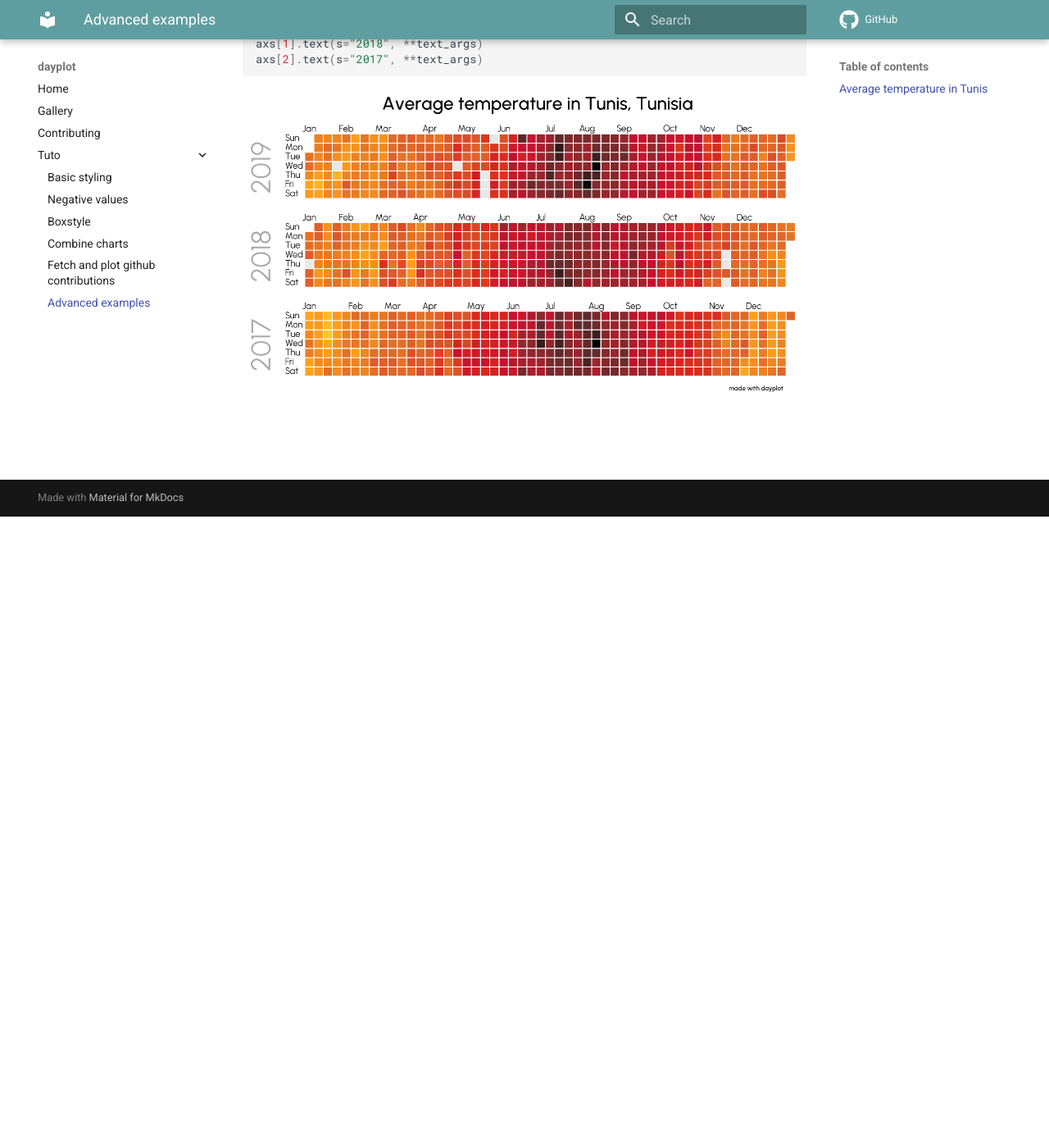
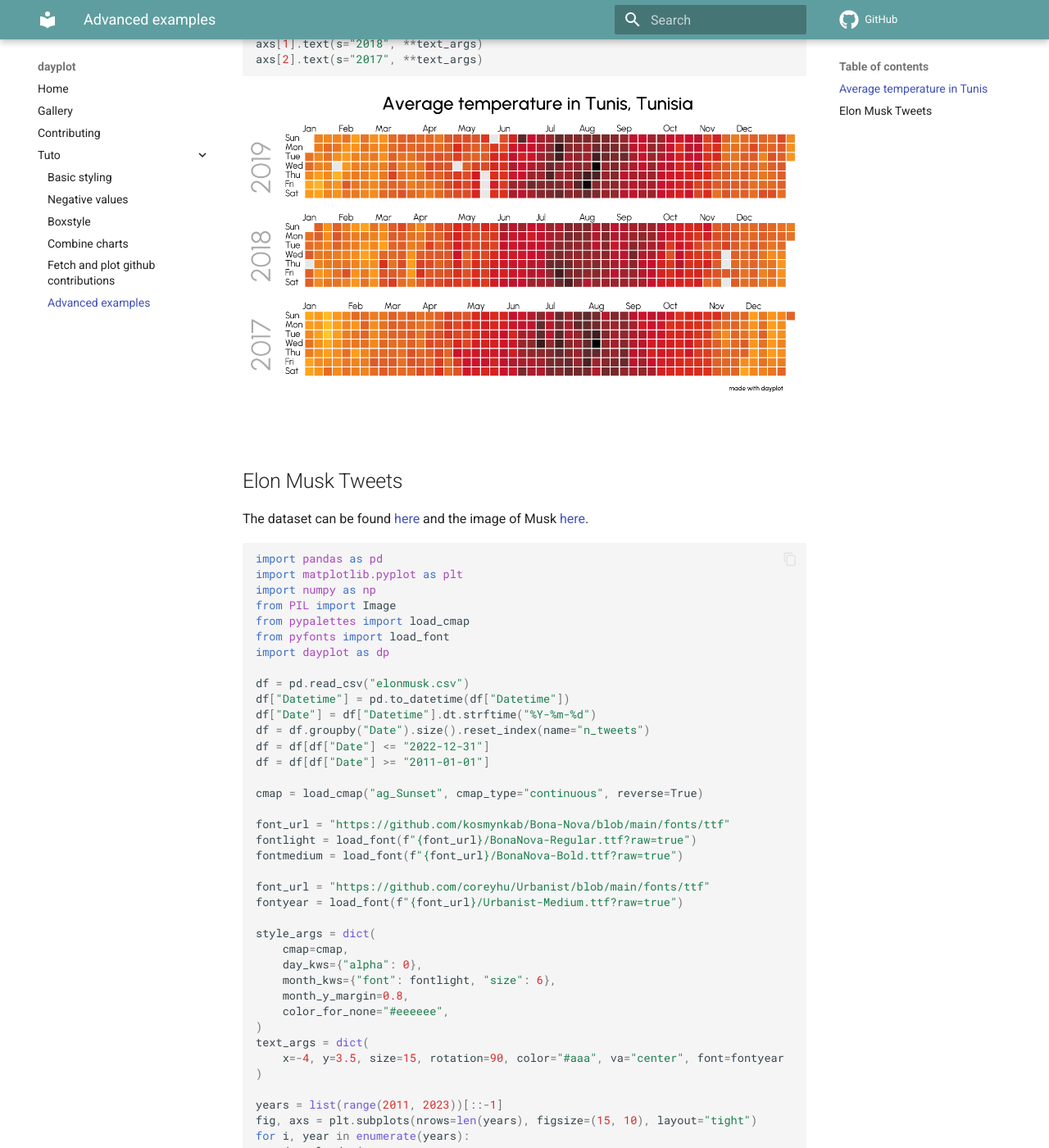
Before and after one commit to y-sunflower/dayplot, an MkDocs documentation site: the page built from docs/tuto/advanced.md, in a window 1280 px wide and 1400 px high, scrolled down 1716 px. Shown: the whole window at 82% size. Built offline with MkDocs 1.6.1 and Material for MkDocs 9.7.7, drawn with Linux system fonts in a browser that asks for light colours; comment, search, counter and statistics services are not loaded; before the commit the page ends 2346 px from its top, so only the background shows below that; some of the changed text lies outside the part shown.

Commit message:
more advanced

````diff
--- a/docs/tuto/advanced.md
+++ b/docs/tuto/advanced.md
@@ -84,4 +84,80 @@
 
 ![](../img/advanced/advanced-1.png)
 
+## Elon Musk Tweets
+
+The dataset can be found [here](https://www.kaggle.com/datasets/aryansingh0909/elon-musk-tweets-updated-daily){target=\_blank} and the image of Musk [here](https://github.com/JosephBARBIERDARNAL/dayplot/blob/main/docs/img/musk.png).
+
+```py
+import pandas as pd
+import matplotlib.pyplot as plt
+import numpy as np
+from PIL import Image
+from pypalettes import load_cmap
+from pyfonts import load_font
+import dayplot as dp
+
+df = pd.read_csv("elonmusk.csv")
+df["Datetime"] = pd.to_datetime(df["Datetime"])
+df["Date"] = df["Datetime"].dt.strftime("%Y-%m-%d")
+df = df.groupby("Date").size().reset_index(name="n_tweets")
+df = df[df["Date"] <= "2022-12-31"]
+df = df[df["Date"] >= "2011-01-01"]
+
+cmap = load_cmap("ag_Sunset", cmap_type="continuous", reverse=True)
+
+font_url = "https://github.com/kosmynkab/Bona-Nova/blob/main/fonts/ttf"
+fontlight = load_font(f"{font_url}/BonaNova-Regular.ttf?raw=true")
+fontmedium = load_font(f"{font_url}/BonaNova-Bold.ttf?raw=true")
+
+font_url = "https://github.com/coreyhu/Urbanist/blob/main/fonts/ttf"
+fontyear = load_font(f"{font_url}/Urbanist-Medium.ttf?raw=true")
+
+style_args = dict(
+    cmap=cmap,
+    day_kws={"alpha": 0},
+    month_kws={"font": fontlight, "size": 6},
+    month_y_margin=0.8,
+    color_for_none="#eeeeee",
+)
+text_args = dict(
+    x=-4, y=3.5, size=15, rotation=90, color="#aaa", va="center", font=fontyear
+)
+
+years = list(range(2011, 2023))[::-1]
+fig, axs = plt.subplots(nrows=len(years), figsize=(15, 10), layout="tight")
+for i, year in enumerate(years):
+    dp.calendar(
+        df["Date"],
+        df["n_tweets"],
+        start_date=f"{year}-01-01",
+        end_date=f"{year}-12-31",
+        ax=axs[i],
+        **style_args,
+    )
+    axs[i].text(s=f"{year}", **text_args)
+
+fig.text(
+    x=0.39,
+    y=0.91,
+    s="Elon Musk Tweets",
+    size=20,
+    font=fontmedium,
+)
+fig.text(
+    x=0.63,
+    y=0.1,
+    s="made with dayplot, by Joseph Barbier",
+    size=7,
+    ha="right",
+    font=fontmedium,
+)
+
+elon_ax = axs[0].inset_axes([0.7, 1.1, 0.3, 1.4])
+elon_ax.imshow(np.array(Image.open("docs/img/musk.png")))
+elon_ax.axis("off")
+```
+
+![](../img/advanced/advanced-2.png)
+
 <br><br>
````
Also changed, not shown: docs/gallery.md (+12 -0 lines), docs/scripts/gallery.py (+7 -1 lines), docs/scripts/make.py (+69 -0 lines), docs/tuto/combine-charts.md (+4 -0 lines), docs/img/advanced/advanced-2.png (added), docs/img/combine-charts/combine-charts-1.png, docs/img/combine-charts/combine-charts-2.png, docs/img/musk.png (added), docs/img/negative-values/negative-values-1.png, docs/img/negative-values/negative-values-2.png.
